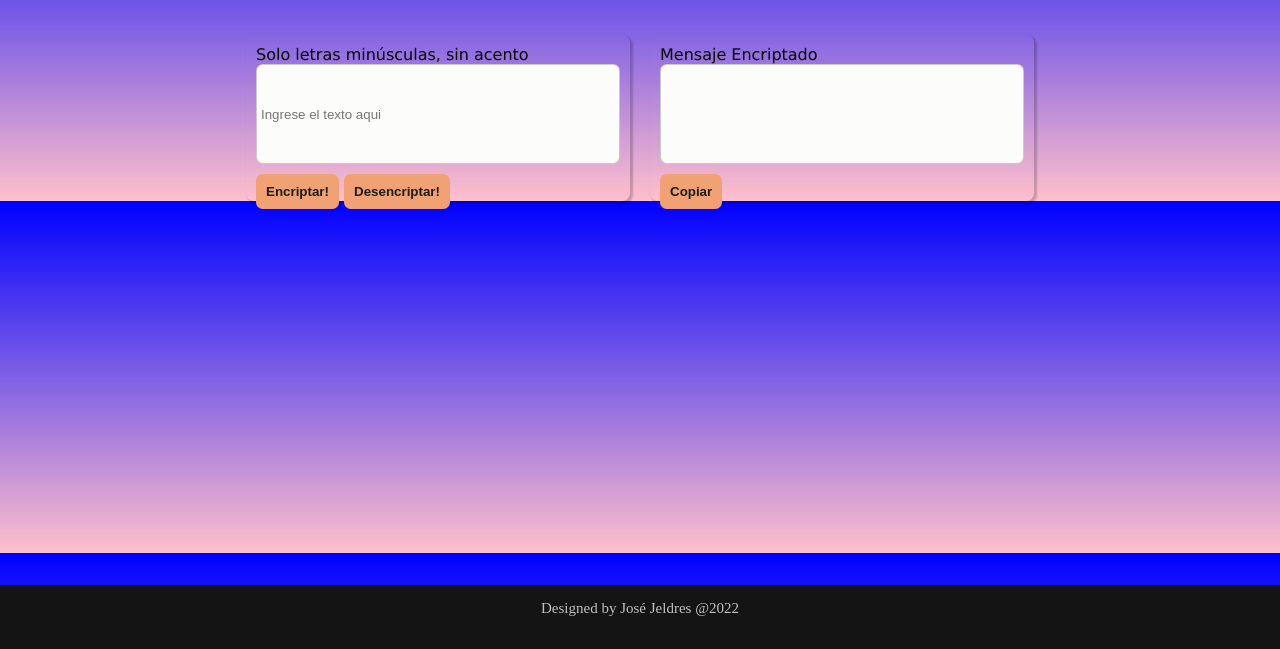
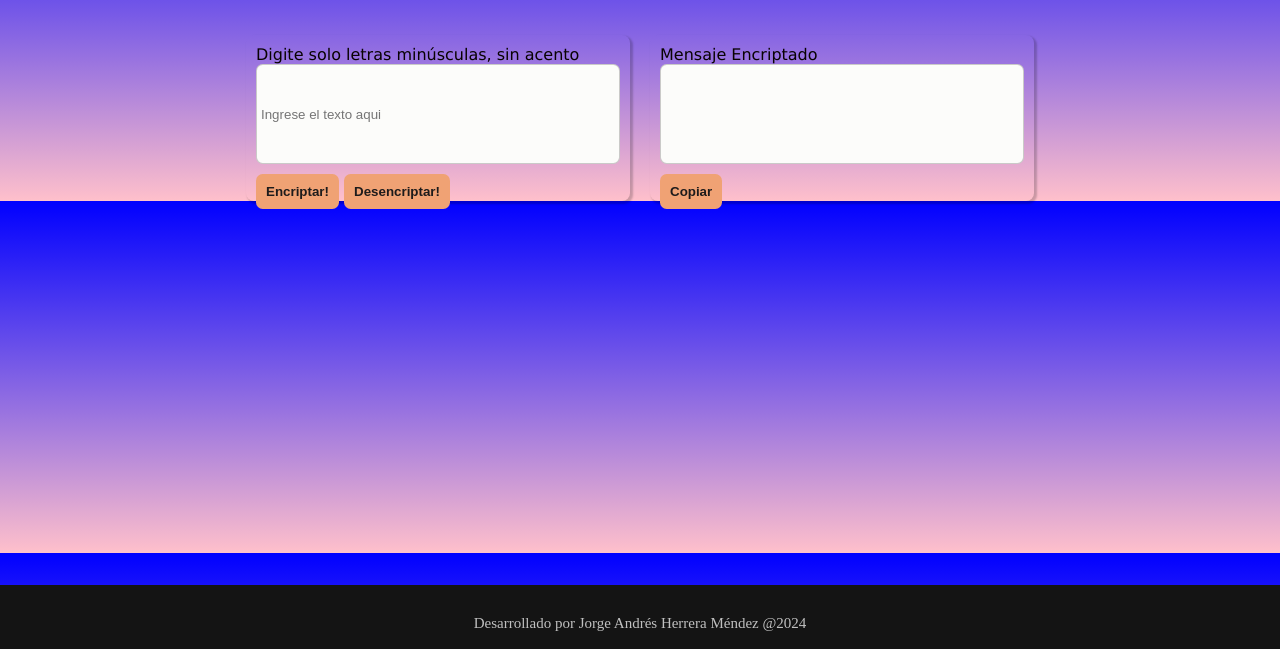
Before and after one commit to jorandh/challenge_alura_encriptador, a plain HTML site: page index.html in a window 1280 px wide. Shown: the part 151-800 px from the top of the page. Drawn offline with Linux system fonts and the light colour scheme.

Commit message:
Actualización de archivo html

```diff
--- a/index.html
+++ b/index.html
@@ -17,7 +17,7 @@
   <main class="main">
     <section class="form box">
       <form action="">
-        <label for="input-texto" class="lab">Solo letras minúsculas, sin acento</label>
+        <label for="input-texto" class="lab">Digite solo letras minúsculas, sin acento</label>
         <input class="text-input" type="text" name="input-texto" id="input-texto" placeholder="Ingrese el texto aqui">
         <input class="btn" type="button" value="Encriptar!" id="btn-encriptar">
         <input class="btn" type="button" value="Desencriptar!" id="btn-desencriptar">
@@ -32,7 +32,7 @@
   </main>
 
   <footer>
-    <p class="pie">Designed by José Jeldres @2022</p>
+    <p class="pie">Desarrollado por Jorge Andrés Herrera Méndez @2024</p>
 
 </footer>
 
--- a/style.css
+++ b/style.css
@@ -81,5 +81,5 @@
     font-family:alegreya-light;
     font-size:15px;
     color:silver;
-    padding: 1em;
+    padding: 2em;
   }
```
